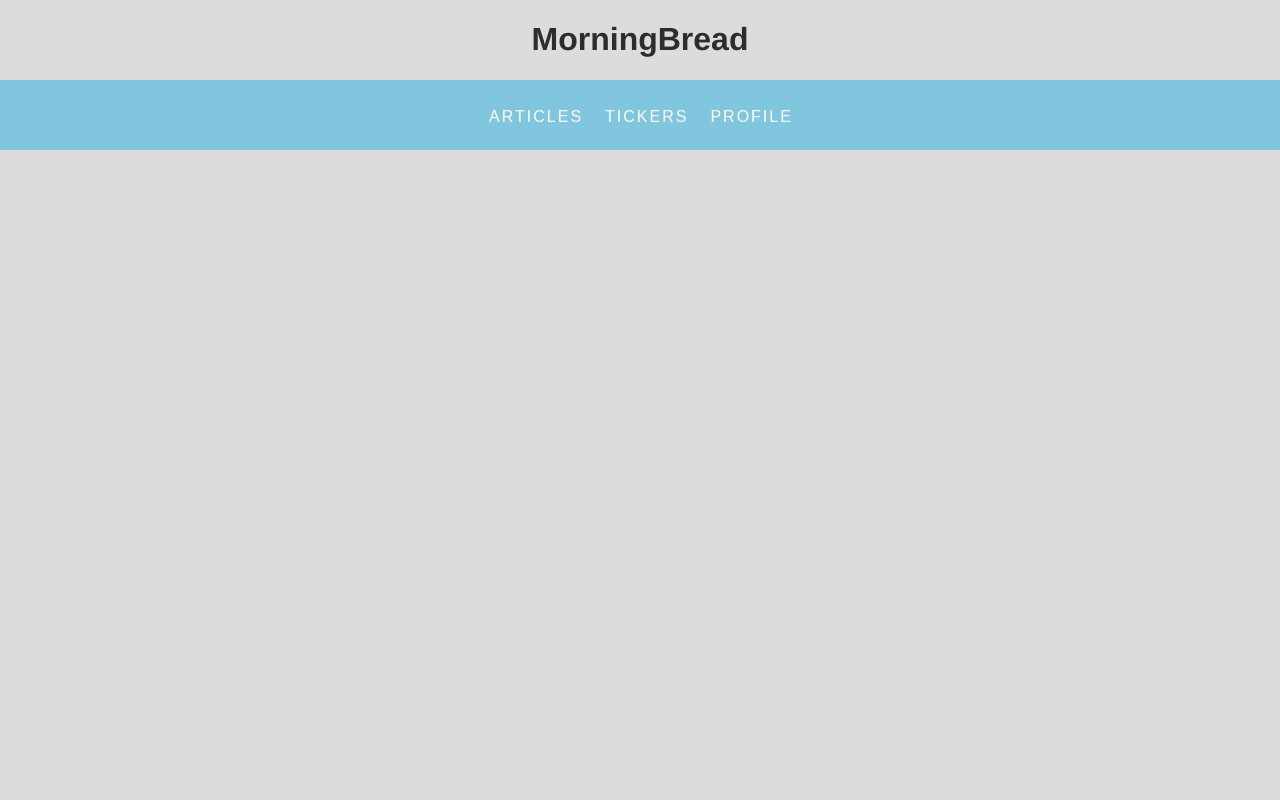
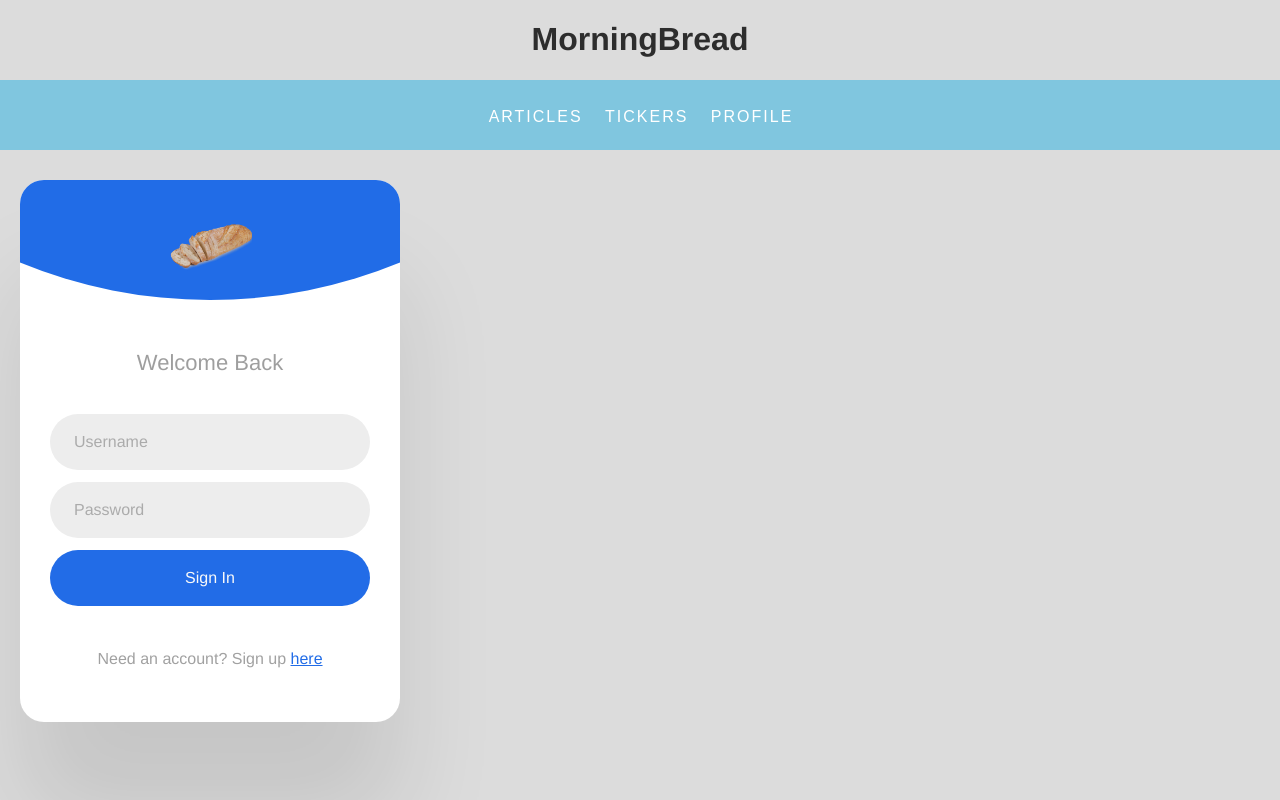
Before and after one commit to maxbshaw17/MorningBread, a plain HTML site: page website/profile.html in a window 1280 px wide. Drawn offline with Linux system fonts and the light colour scheme.

Commit message:
Profile page

```diff
--- a/website/profile.html
+++ b/website/profile.html
@@ -1,15 +1,36 @@
 <!DOCTYPE html>
 <html>
     <head>
+        <link rel="icon" href="placeholder_image.png">
         <title>MorningBread | Profile</title>
         <link href="style.css" type="text/css" rel="stylesheet">
     </head>
     <body>
+    <header>
     <h1>MorningBread</h1>
     <ul class="navigation_profile">
-        <li>Articles</li>
+        <li><a href= 'main.html' target ='_blank' class = 'active'>Articles</a></li>
         <li>Tickers</li>
         <li><a href= 'profile.html' target ='_blank' class = 'active'>Profile</a></li>
       </ul>
+    </header>
+      <div class = 'background'></div>
+      <div class = 'card'>
+        <img class = 'logo' src = 'placeholder_image.png' />
+        <h2>Welcome Back</h2>
+        <form class = 'form'>
+            <input
+                type = "email"
+                placeholder = "Username" />
+            <input
+                type = "password"
+                placeholder = "Password" />
+            <button>Sign In</button>
+        </form>
+        <div class = 'profile_footer'>
+            Need an account? Sign up
+            <a href='#'>here</a>
+        </div>
+    </div>
     </body>
 </html>
--- a/website/style.css
+++ b/website/style.css
@@ -1,7 +1,8 @@
 body {
   background: #dcdcdc;
   margin: 0;
-  padding: 0;
+  font-family: 'Franklin Gothic Medium', sans-serif;
+
 }
 
 .navigation {
@@ -15,6 +16,13 @@ body {
   z-index: 999;
 }
 
+/* CSS for profile.html */
+
+header {
+  text-align: center;
+  margin-bottom: 30px;
+}
+
 .navigation_profile {
   box-sizing: border-box;
   background-color: #80c6df;
@@ -25,6 +33,105 @@ body {
   width: 100%;
   z-index: 999;
 }
+
+.card {
+  overflow: hidden;
+  position: relative;
+  z-index: 3;
+  width: 25%;
+  align-items: center;
+  margin: 0 20px;
+  padding: 170px 30px 54px;
+  border-radius: 24px;
+  text-align: center;
+  box-shadow: 0 100px 100px
+  rgb(0 0 0 / 10%);
+  background-color: #ffffff
+}
+
+.card::before {
+  content: "";
+  position: absolute;
+  top: -880px;
+  left: 50%;
+  translate: -50% 0;
+  width: 1000px;
+  height: 1000px;
+  border-radius: 50%;
+  background-color: #216ce7;
+}
+.background::after {
+  content: "";
+  position: inherit;
+  right: -50vmin;
+  bottom: -55vmin;
+  width: inherit;
+  height: inherit;
+  border-radius: inherit;
+  background-color: #143d81;
+}
+
+.card .logo {
+  position: absolute;
+  top: 25px;
+  left: 50%;
+  translate: -50% 0;
+  width: 84px;
+  height: 84px;
+}
+
+.card > h2 {
+  font-size: 22px;
+  font-weight: 400;
+  margin: 0 0 38px;
+  color: rgb(0 0 0 / 38%)
+}
+
+.form {
+  margin: 0 0 44px;
+  display: grid;
+  gap: 12px;
+}
+
+.form
+:is(input, button) {
+  height: 56px;
+  border-radius: 28px;
+  font-size: 16px;
+  font-family: inherit;
+}
+
+.form > input {
+  border: 0;
+  padding: 0 24px;
+  color: #222222;
+  background-color: #ededed;
+}
+
+.form > input::placeholder {
+  color: rgb(0 0 0 / 28%)
+}
+
+.form > button {
+  border: 0;
+  color: #f9f9f9;
+  background-color: #226ce7;
+  display: grid;
+  place-items: center;
+  font-weight: 500;
+  cursor: pointer;
+  width: 100%;
+}
+
+.card > .profile_footer {
+  color: #a1a1a1;
+}
+
+.card > .profile_footer > a {
+  color: #216ce7;
+}
+
+/* End of profile.html */
 
 h1 {
   color: rgb(45, 45, 45);
```
Also changed, not shown: website/main.html (+2 -1 lines), website/placeholder_image.png (added).
